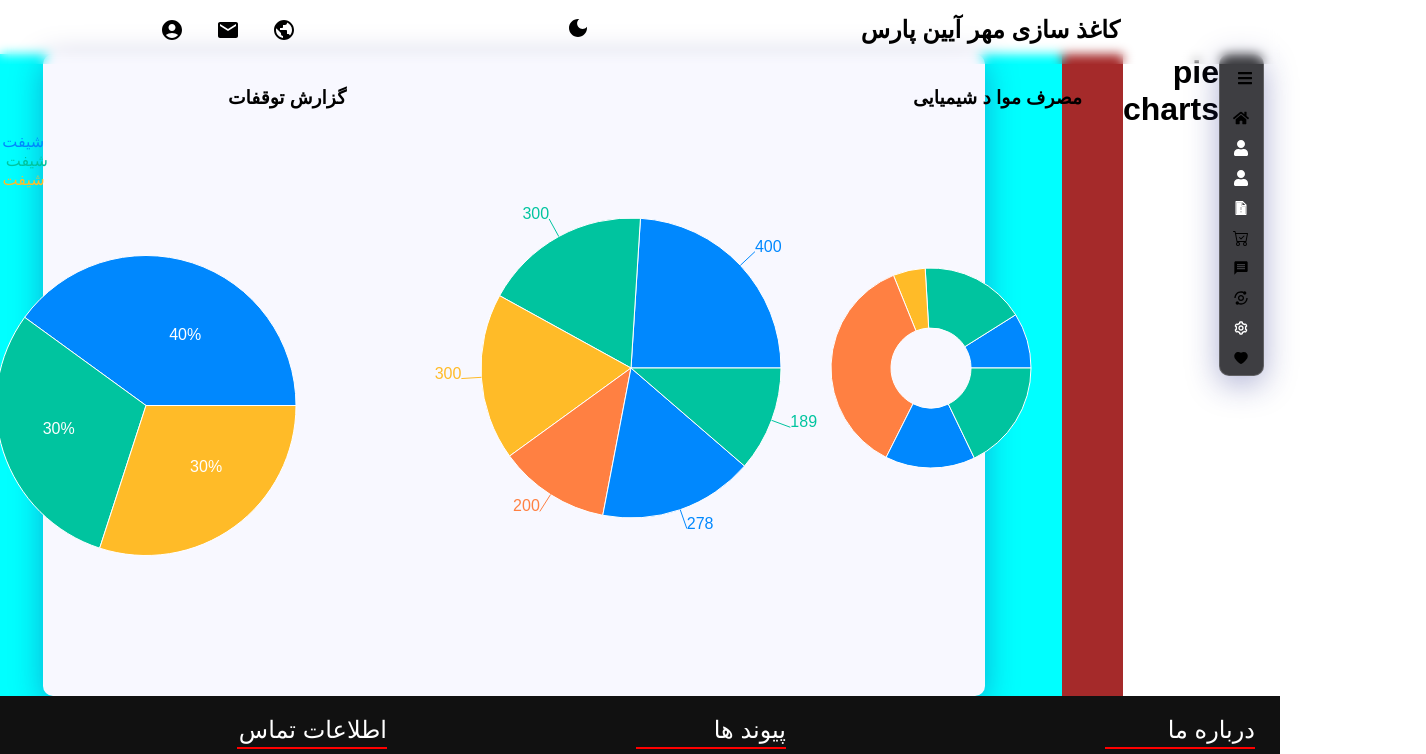
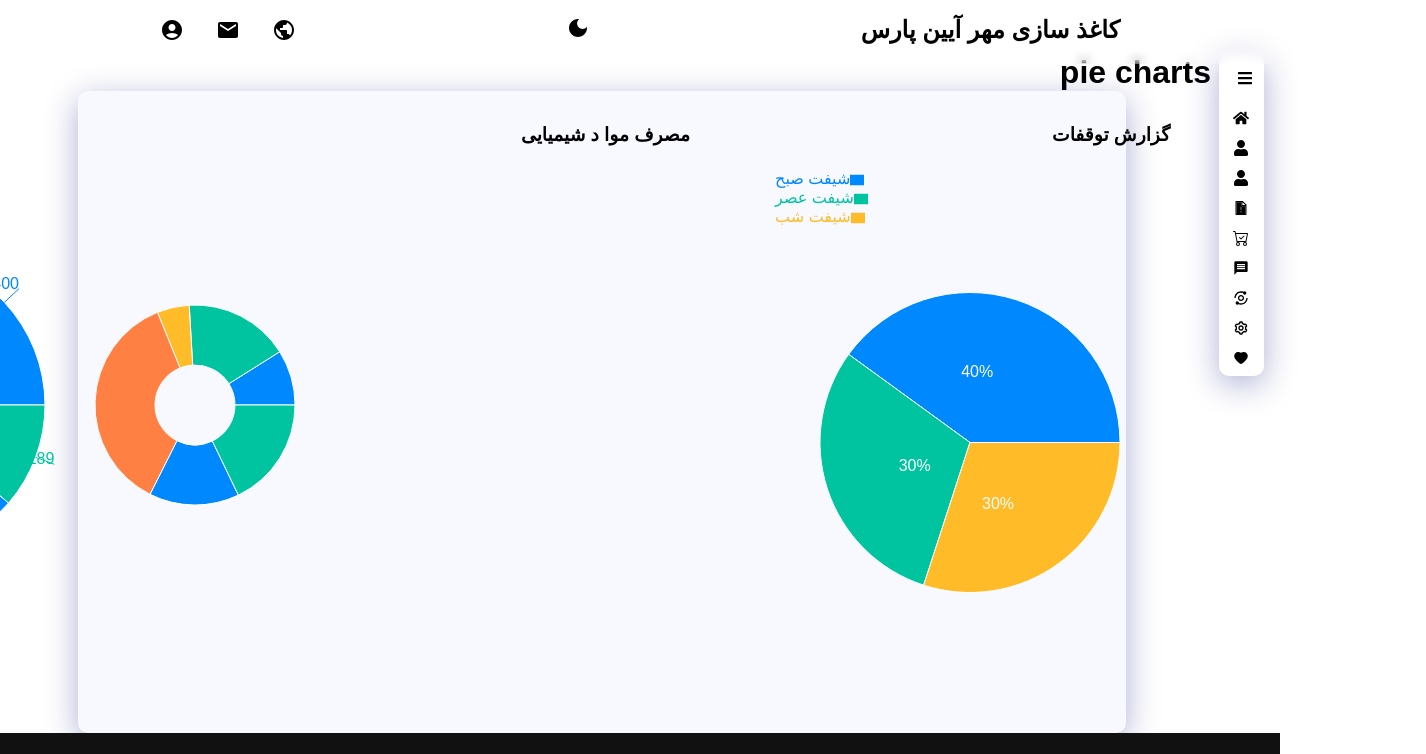
Before and after one commit to mohsen9april/mehraeinpars3, a React (Create React App) app: page /reports/chemicals in a window 1280 px wide. Shown: the top 754 px of the page, 1426 px wide, since content can reach past the window. Built offline with nearby package versions, Linux system fonts and the light colour scheme; a small style sheet from the web is missing.

Commit message:
modify sidebar

```diff
--- a/src/App.css
+++ b/src/App.css
@@ -5,14 +5,11 @@
 }
 
 .App {
-  /* background-color: lightgray; */
   display: flex;
   direction: rtl;
+  gap: 0.5rem;
 }
 
-.main-container {
-  display: flex;
-}
 main {
   padding: 10px;
 }
@@ -22,94 +19,3 @@ main {
   display: grid;
   place-items: center;
 }
-
-/* Sidebar */
-.sidebar {
-  /* background: rgb(0, 7, 61);
-  color: white;
-  height: 100vh;
-  overflow-y: auto; */
-  /* margin-top: 5rem; */
-}
-
-.top_section {
-  display: flex;
-  align-items: center;
-  justify-content: space-between;
-  padding: 15px 10px;
-}
-.logo {
-  font-size: 18px;
-  line-height: 0;
-}
-.bars {
-  width: 30px;
-}
-.hide {
-  display: none;
-}
-
-/* .search {
-  display: flex;
-  align-items: center;
-  margin: 10px 0;
-  height: 30px;
-  padding: 10px;
-}
-.search input {
-  border: none;
-  margin-left: 10px;
-  border-radius: 5px;
-  background: rgb(238, 238, 238);
-
-  color: white;
-}
-
-.routes {
-  margin-top: 15px;
-  display: flex;
-  flex-direction: column;
-  gap: 5px;
-}
-.link {
-  display: flex;
-  color: white;
-  gap: 10px;
-  padding: 5px 10px;
-  border-right: 4px solid transparent;
-  transition: 0.2s cubic-bezier(0.6, -0.28, 0.735, 0.045);
-}
-.link:hover {
-  border-right: 4px solid white;
-  background: rgb(45, 51, 89);
-  transition: 0.2s cubic-bezier(0.6, -0.28, 0.735, 0.045);
-}
-.active {
-  border-right: 4px solid white;
-  background: rgb(45, 51, 89);
-}
-.link_text {
-  white-space: nowrap;
-  font-size: 15px;
-} */
-
-.menu {
-  display: flex;
-  color: white;
-  padding: 5px 10px;
-  border-right: 4px solid transparent;
-  transition: 0.2s cubic-bezier(0.6, -0.28, 0.735, 0.045);
-  justify-content: space-between;
-}
-.menu_item {
-  display: flex;
-  gap: 10px;
-}
-.menu_container {
-  display: flex;
-  flex-direction: column;
-}
-.menu_container .link {
-  padding-left: 20px;
-  border-bottom: #fff 0.5px solid;
-}
--- a/src/components/Navbar/Navigationbar.jsx
+++ b/src/components/Navbar/Navigationbar.jsx
@@ -7,7 +7,7 @@ import AccountCircleIcon from "@mui/icons-material/AccountCircle";
 import EmailIcon from "@mui/icons-material/Email";
 
 const Navigationbar = () => {
-  const [navSize, setnavSize] = useState("10rem");
+  const [navSize, setnavSize] = useState("4rem");
   const [navColor, setnavColor] = useState("transparent");
   const [navLinkColor, setnavLinkColor] = useState("#000000");
   const listenScrollEvent = () => {
--- a/src/components/Sidebar/Sidebar.css
+++ b/src/components/Sidebar/Sidebar.css
@@ -1,50 +1,77 @@
+.main-container {
+  display: flex;
+}
+
 .sidebar {
   position: sticky;
   margin-right: 1rem;
-  /* margin-top: 2rem; */
   display: flex;
   flex-direction: column;
   height: 100%;
-  /* align-items: center; */
   justify-content: flex-start;
-  /* padding: 15px;
-    margin: 10px; */
-  /* background: #f8f8ff; */
-  background: #3e3e42;
+  /* background: #3e3e42; */
   box-shadow: 0 8px 32px 0 rgba(31, 38, 135, 0.37);
   backdrop-filter: blur(5.5px);
   border-radius: 10px;
   border: 1px solid rgba(255, 255, 255, 0.18);
-
-  /* background: rgb(0, 7, 61); */
-  /* color: white; */
-  /* height: 100vh; */
   overflow-y: hidden;
   overflow-x: hidden;
 }
 
+.top_section {
+  display: flex;
+  align-items: center;
+  justify-content: space-between;
+  padding: 15px 10px;
+}
+
+.bars {
+  width: 30px;
+}
+
 .link {
   display: flex;
-  /* color: white; */
   color: black;
   gap: 10px;
   padding: 5px 10px;
   border-right: 4px solid transparent;
   transition: 0.2s cubic-bezier(0.6, -0.28, 0.735, 0.045);
+  text-decoration: none;
+  cursor: pointer;
 }
 .link:hover {
-  /* border-right: 4px solid white; */
   border-radius: 0.5rem;
   background: rgb(206, 213, 251);
   transition: 0.2s cubic-bezier(0.6, -0.28, 0.735, 0.045);
 }
 
 .active {
-  /* border-radius: 4px solid white; */
   border-radius: 0.5rem;
   background: rgb(206, 213, 251);
 }
 .link_text {
   white-space: nowrap;
   font-size: 15px;
+  color: black;
 }
+
+.menu {
+  display: flex;
+  /* color: white; */
+  padding: 5px 10px;
+  border-right: 4px solid transparent;
+  transition: 0.2s cubic-bezier(0.6, -0.28, 0.735, 0.045);
+  justify-content: space-between;
+}
+.menu_item {
+  display: flex;
+  gap: 10px;
+}
+.menu_container {
+  display: flex;
+  flex-direction: column;
+}
+.menu_container .link {
+  padding-left: 20px;
+  border-bottom: #fff 0.5px solid;
+}
--- a/src/components/Sidebar/SidebarMenu.jsx
+++ b/src/components/Sidebar/SidebarMenu.jsx
@@ -2,6 +2,7 @@ import { AnimatePresence, motion } from "framer-motion";
 import React, { useState, useEffect } from "react";
 import { FaAngleDown } from "react-icons/fa";
 import { NavLink } from "react-router-dom";
+import "./Sidebar.css";
 
 const menuAnimation = {
   hidden: {
--- a/src/pages/Reports/Reportchemical/Reportchemical.css
+++ b/src/pages/Reports/Reportchemical/Reportchemical.css
@@ -1,12 +1,12 @@
 .piechartschemical_container {
-  background-color: brown;
-  width: 100%;
+  /* background-color: brown; */
+  /* width: 100%; */
   display: flex;
   justify-content: center;
   direction: ltr;
 }
 
 .piechart_container {
-  background-color: aqua;
-  width: 90%;
+  /* background-color: aqua; */
+  /* width: 90%; */
 }
--- a/src/pages/Reports/Reportchemical/Reportschemical.jsx
+++ b/src/pages/Reports/Reportchemical/Reportschemical.jsx
@@ -5,10 +5,12 @@ import "./Reportchemical.css";
 const Reportschemical = () => {
   return (
     <>
-      <h1>pie charts</h1>
-      <div className="piechartschemical_container">
-        <div className="piechart_container">
-          <Piecharts />
+      <div className="Reportschemical_container">
+        <h1>pie charts</h1>
+        <div>
+          <div className="piechart_container">
+            <Piecharts />
+          </div>
         </div>
       </div>
     </>
```
Also changed, not shown: src/components/Sidebar/Sidebar.jsx (+9 -9 lines), src/pages/Home/Home.jsx (+0 -8 lines).
